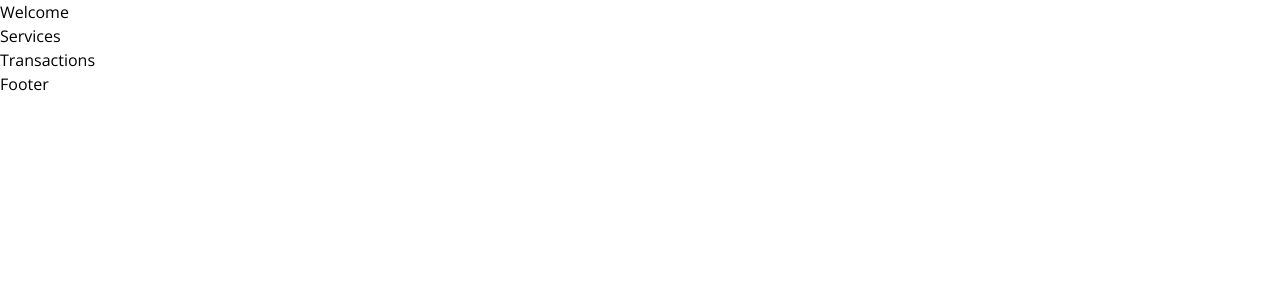
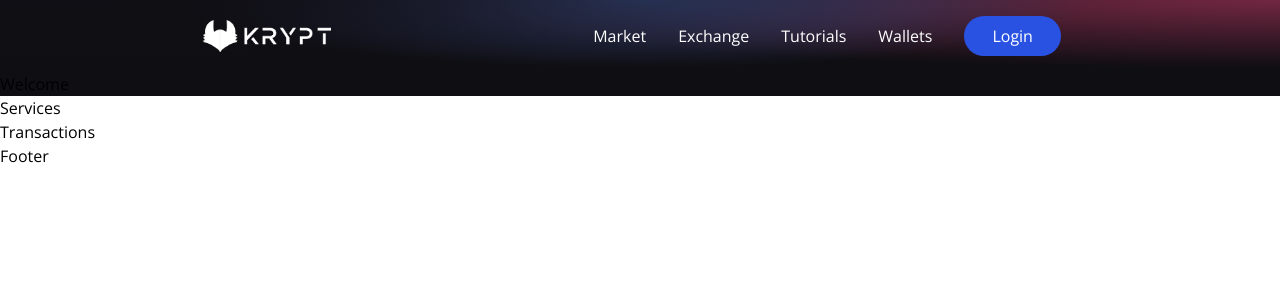
Before and after one commit to IMPranshu/web3app, a React (Vite) app in the folder client/: page / in a window 1280 px wide. Shown: the top 300 px of the page. Built offline with nearby package versions, Linux system fonts and the light colour scheme.

Commit message:
Navbar implemented

```diff
--- a/client/package.json
+++ b/client/package.json
@@ -9,6 +9,7 @@
   },
   "dependencies": {
     "ethers": "^5.6.0",
+    "node-sass": "^7.0.1",
     "react": "^17.0.2",
     "react-dom": "^17.0.2",
     "react-icons": "^4.3.1"
--- a/client/src/App.jsx
+++ b/client/src/App.jsx
@@ -1,9 +1,9 @@
 import { Navbar, Welcome, Footer, Services, Transactions } from './components';
-
+import "./index.css";
 const App = () => {
   return (
-    <div classname="min-h-screen">
-      <div classname="gradient-bg-welcome">
+    <div className="min-h-screen">
+      <div className="gradient-bg-welcome">
         <Navbar />
         <Welcome />
       </div>
--- a/client/src/components/Navbar.jsx
+++ b/client/src/components/Navbar.jsx
@@ -2,9 +2,31 @@ import {HiMenuAlt4} from 'react-icons/hi';
 import {AiOutlineClose} from 'react-icons/ai';
 import logo from '../../img/logo.png';
 
+const NavbarItem = ({title, classProps}) => {
+  return (
+    <li className={`mx-4 cursor-pointer ${classProps}`}>
+      {title}
+
+    </li>
+  )
+}
 const Navbar = () => {
   return(
-    <nav classname="w-full flex md:justify-center justify-between items-center p-4">
+    <nav className="w-full flex md:justify-center justify-between items-center p-4">
+      <div className="md:flex-[0.5] flex-initial justify-center items-center">
+        <img src={logo} alt="logo" className="w-32 cursor-pointer" />
+      </div>
+      <ul className="text-white md:flex hidden list-none flex-row justify-between items-center flex-initial">
+        {["Market", "Exchange" ,"Tutorials" , "Wallets" ].map((item, index)=>(
+          <NavbarItem key = {item + index} title = {item} />
+        ))}
+        <li className="bg-[#2952e3] py-2 px-7 mx-4 rounded-full cursor-pointer hover:bg-[#2546bd]">
+          Login
+
+        </li>
+
+
+      </ul>
 
     </nav>
   );
```
Also changed, not shown: 1 other file (tests, documents, lock files or other folders).
